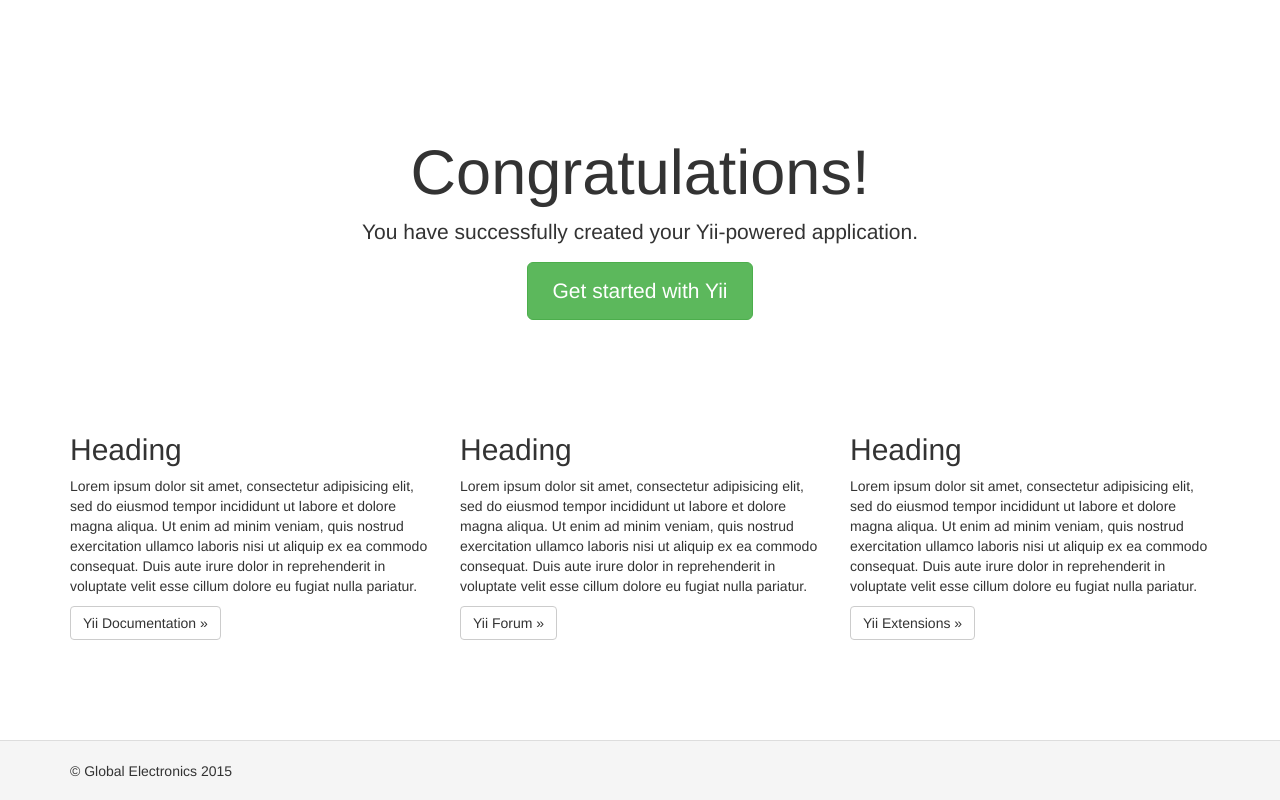
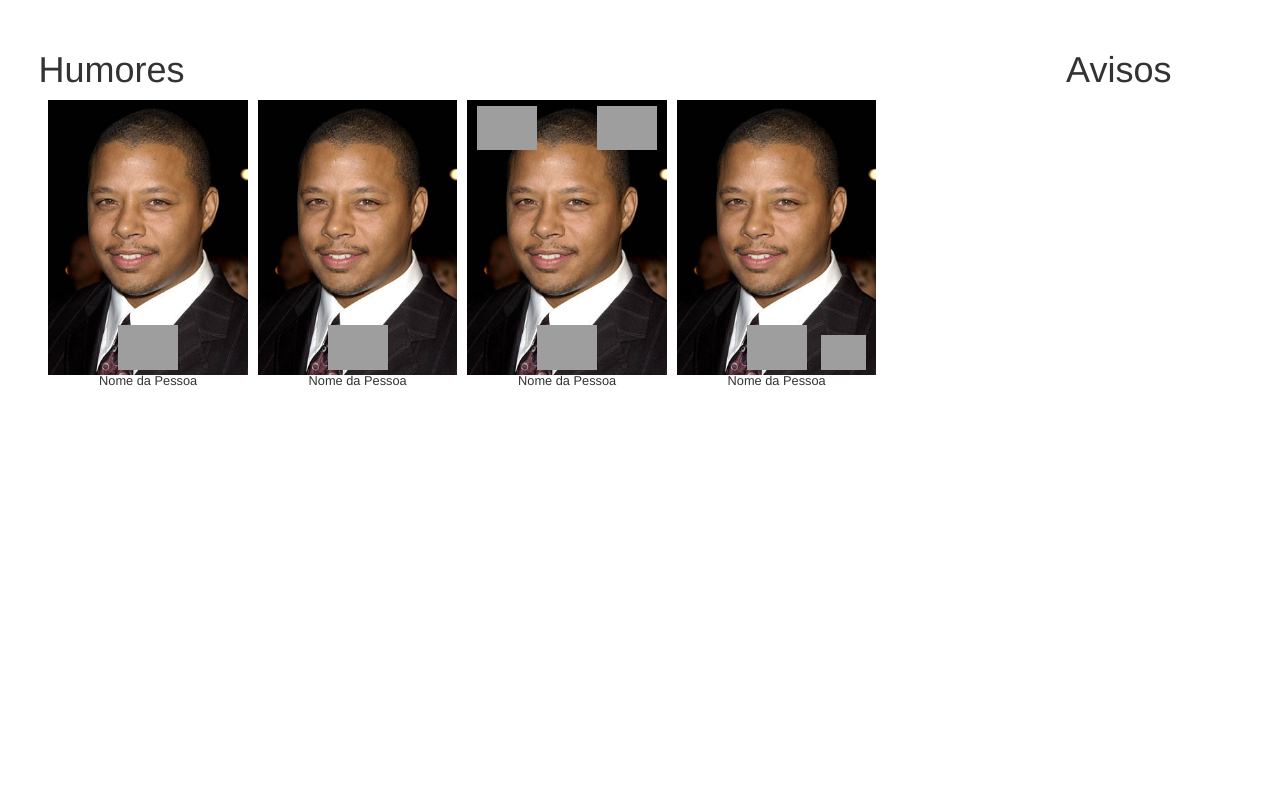
Before and after one commit to Fabio-CS/quadro, a Yii app: template basic/views/site/index.php in a window 1280 px wide. Run offline with PHP 8.4 and a stand-in for Yii, Linux system fonts and the light colour scheme; the template is opened without the code that fills it, so the values that code supplies are empty; some libraries are stand-ins or nearby versions; grey boxes are pictures that could not be loaded.

Commit message:
Mural - Front-end humors' finished

```diff
--- a/basic/views/site/index.php
+++ b/basic/views/site/index.php
@@ -5,47 +5,50 @@
 $this->title = 'Quadro Emocional';
 ?>
 <div class="site-index">
-
-    <div class="jumbotron">
-        <h1>Congratulations!</h1>
-
-        <p class="lead">You have successfully created your Yii-powered application.</p>
-
-        <p><a class="btn btn-lg btn-success" href="http://www.yiiframework.com">Get started with Yii</a></p>
-    </div>
-
+    <!--<div class="titulo">
+        <h1>Global Eletronics</h1>
+        <h3>Slogan aqui!</h3>
+    </div>-->
     <div class="body-content">
-
         <div class="row">
-            <div class="col-lg-4">
-                <h2>Heading</h2>
-
-                <p>Lorem ipsum dolor sit amet, consectetur adipisicing elit, sed do eiusmod tempor incididunt ut labore et
-                    dolore magna aliqua. Ut enim ad minim veniam, quis nostrud exercitation ullamco laboris nisi ut aliquip
-                    ex ea commodo consequat. Duis aute irure dolor in reprehenderit in voluptate velit esse cillum dolore eu
-                    fugiat nulla pariatur.</p>
-
-                <p><a class="btn btn-default" href="http://www.yiiframework.com/doc/">Yii Documentation &raquo;</a></p>
+            <div class="col-lg-10">
+                <h1>Humores</h1>
+                <ul class="humores-mural">
+                    <li>
+                        <div>
+                            <img class="foto-perfil" src="uploads/LCUQA5NZotJyg-dzdl4zTenYkTiTttid.jpg" alt="Nome da Pessoa" title="Nome da Pessoa">
+                            <img class="estado-emocional" src="uploads/vbOFI89OWF9gr5xgPRGpYgL4MpdXfolR.png">
+                        </div>
+                        <p>Nome da Pessoa</p>
+                    </li>
+                    <li>
+                        <div>
+                            <img class="foto-perfil" src="uploads/LCUQA5NZotJyg-dzdl4zTenYkTiTttid.jpg" alt="Nome da Pessoa" title="Nome da Pessoa">
+                            <img class="estado-emocional" src="uploads/vZTrWCRq4yhpk_EMwMM8qZh43SYtR5wL.png">
+                        </div>
+                        <p>Nome da Pessoa</p>
+                    </li>
+                    <li>
+                        <div>
+                            <img class="foto-perfil" src="uploads/LCUQA5NZotJyg-dzdl4zTenYkTiTttid.jpg" alt="Nome da Pessoa" title="Nome da Pessoa">
+                            <img class="estado-emocional" src="uploads/yHyp2mB-zRb8U4Bit3L1QnM3KVvv22EL.png">
+                            <img class="aniversario1" src="uploads/party1.png">
+                            <img class="aniversario2" src="uploads/party2.png">
+                        </div>
+                        <p>Nome da Pessoa</p>
+                    </li>
+                    <li>
+                        <div>
+                            <img class="foto-perfil" src="uploads/LCUQA5NZotJyg-dzdl4zTenYkTiTttid.jpg" alt="Nome da Pessoa" title="Nome da Pessoa">
+                            <img class="estado-emocional" src="uploads/D66eV1z3iREoWnpUmUKoxm94RALhgHA_.png">
+                            <img class="estado-emocional secundario" src="uploads/3eExOW0WOT4_OWXtuAXJ2Xqh3a32_dbu.png">
+                        </div>
+                        <p>Nome da Pessoa</p>
+                    </li>
+                </ul>
             </div>
-            <div class="col-lg-4">
-                <h2>Heading</h2>
-
-                <p>Lorem ipsum dolor sit amet, consectetur adipisicing elit, sed do eiusmod tempor incididunt ut labore et
-                    dolore magna aliqua. Ut enim ad minim veniam, quis nostrud exercitation ullamco laboris nisi ut aliquip
-                    ex ea commodo consequat. Duis aute irure dolor in reprehenderit in voluptate velit esse cillum dolore eu
-                    fugiat nulla pariatur.</p>
-
-                <p><a class="btn btn-default" href="http://www.yiiframework.com/forum/">Yii Forum &raquo;</a></p>
-            </div>
-            <div class="col-lg-4">
-                <h2>Heading</h2>
-
-                <p>Lorem ipsum dolor sit amet, consectetur adipisicing elit, sed do eiusmod tempor incididunt ut labore et
-                    dolore magna aliqua. Ut enim ad minim veniam, quis nostrud exercitation ullamco laboris nisi ut aliquip
-                    ex ea commodo consequat. Duis aute irure dolor in reprehenderit in voluptate velit esse cillum dolore eu
-                    fugiat nulla pariatur.</p>
-
-                <p><a class="btn btn-default" href="http://www.yiiframework.com/extensions/">Yii Extensions &raquo;</a></p>
+            <div class="col-lg-2">
+                <h1>Avisos</h1>
             </div>
         </div>
 
--- a/basic/web/css/site.css
+++ b/basic/web/css/site.css
@@ -11,14 +11,15 @@ body {
 }
 
 .wrap > .container {
-    padding: 70px 15px 20px;
+    padding: 3% 2% 2%;
 }
 
 .footer {
-    height: 60px;
+    height: 40px;
     background-color: #f5f5f5;
     border-top: 1px solid #ddd;
-    padding-top: 20px;
+    padding-top: 10px;
+    display: none;
 }
 
 .jumbotron {
@@ -90,9 +91,102 @@ a.desc:after {
     margin: 0 0 15px 0;
 }
 
+
+/**************************************/
+.container {
+    width: 98% !important;
+}
+
 .estados-emocionais-checkin ul li {
     display: inline-block;
     text-align: center;
     font-size: 18px;
     font-weight: 500;
 }
+
+.site-index{
+    margin-top: 1%;
+}
+
+.site-index .body-content h1{
+    text-align: left;
+    margin-top: 0;
+}
+
+.titulo h1 {
+    font-size: 3vw;
+    margin-top: 1%;
+    text-align: center;
+
+}
+.titulo h3 {
+    font-size: 1.5vw;
+    margin-top: 1%;
+    margin-bottom: 0;
+    text-align: center;
+}
+
+.humores-mural {
+    padding-left: 0;
+}
+
+.humores-mural li{
+    display: inline-block;
+    list-style: none;
+    width: 7%;
+    width: 20%;
+    position: relative;
+    float: left;
+    margin-left: 0.5%;
+    margin-left: 1%;
+}
+
+.humores-mural li p{
+    text-align: center;
+    font-size: 40px;
+    font-size: 1vw;
+    position: relative;
+}
+
+.humores-mural li div{
+    position: relative;
+}
+.humores-mural .foto-perfil{
+    width: 100%;
+    position: relative;
+    z-index: 100;
+}
+
+.humores-mural .estado-emocional{
+    width: 30%;
+    position: absolute;
+    right: 35%;
+    bottom: 2%;
+    z-index: 101;
+}
+
+.humores-mural .estado-emocional.secundario{
+    width: 23%;
+    right: 5%;
+}
+
+.humores-mural .aniversario1{
+    width: 30%;
+    top: 2%;
+    left: 5%;
+    position: absolute;
+    z-index: 101;
+}
+
+.humores-mural .aniversario2{
+    width: 30%;
+    top: 2%;
+    right: 5%;
+    position: absolute;
+    z-index: 101;
+}
+
+.humores-mural p{
+    margin-bottom: 10px;
+    line-height: 1;
+}
```
